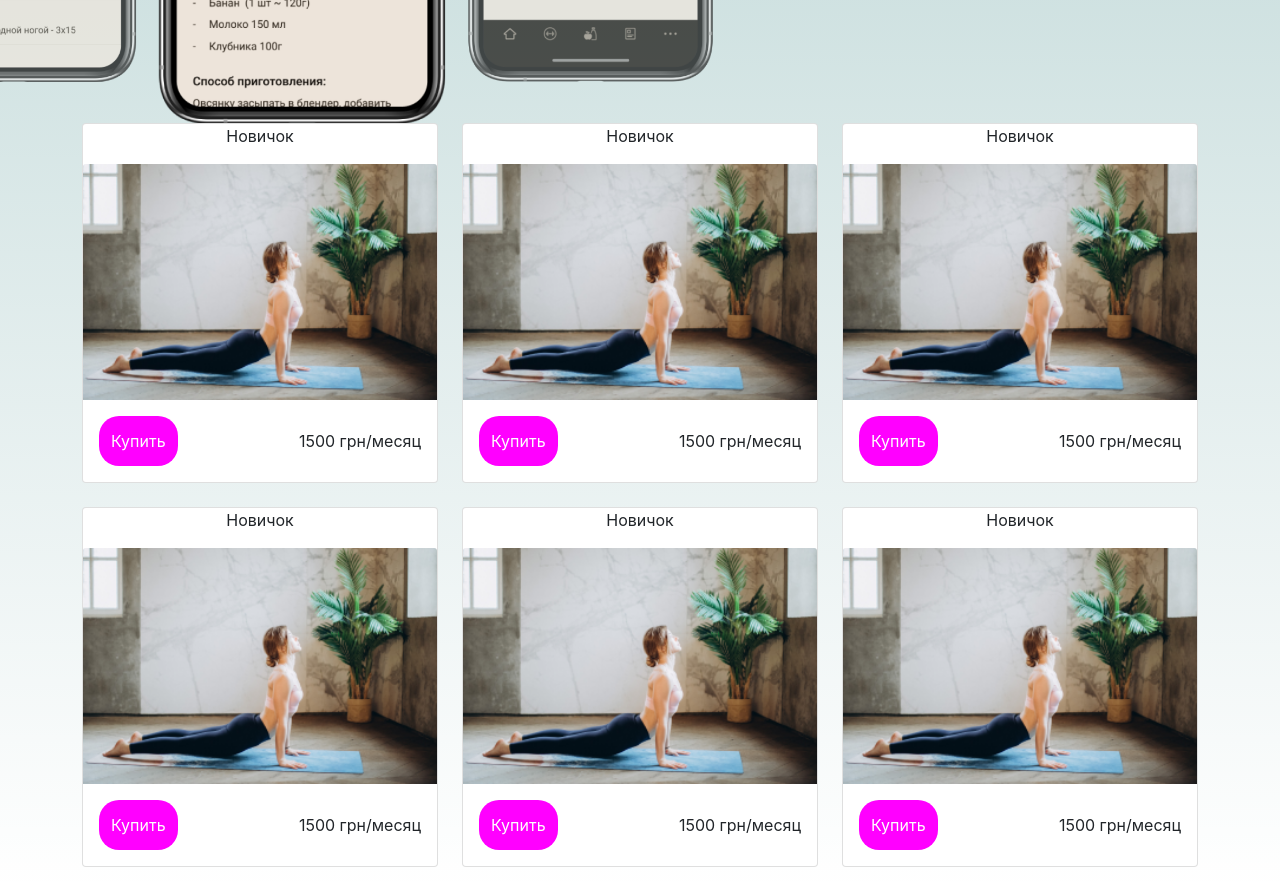
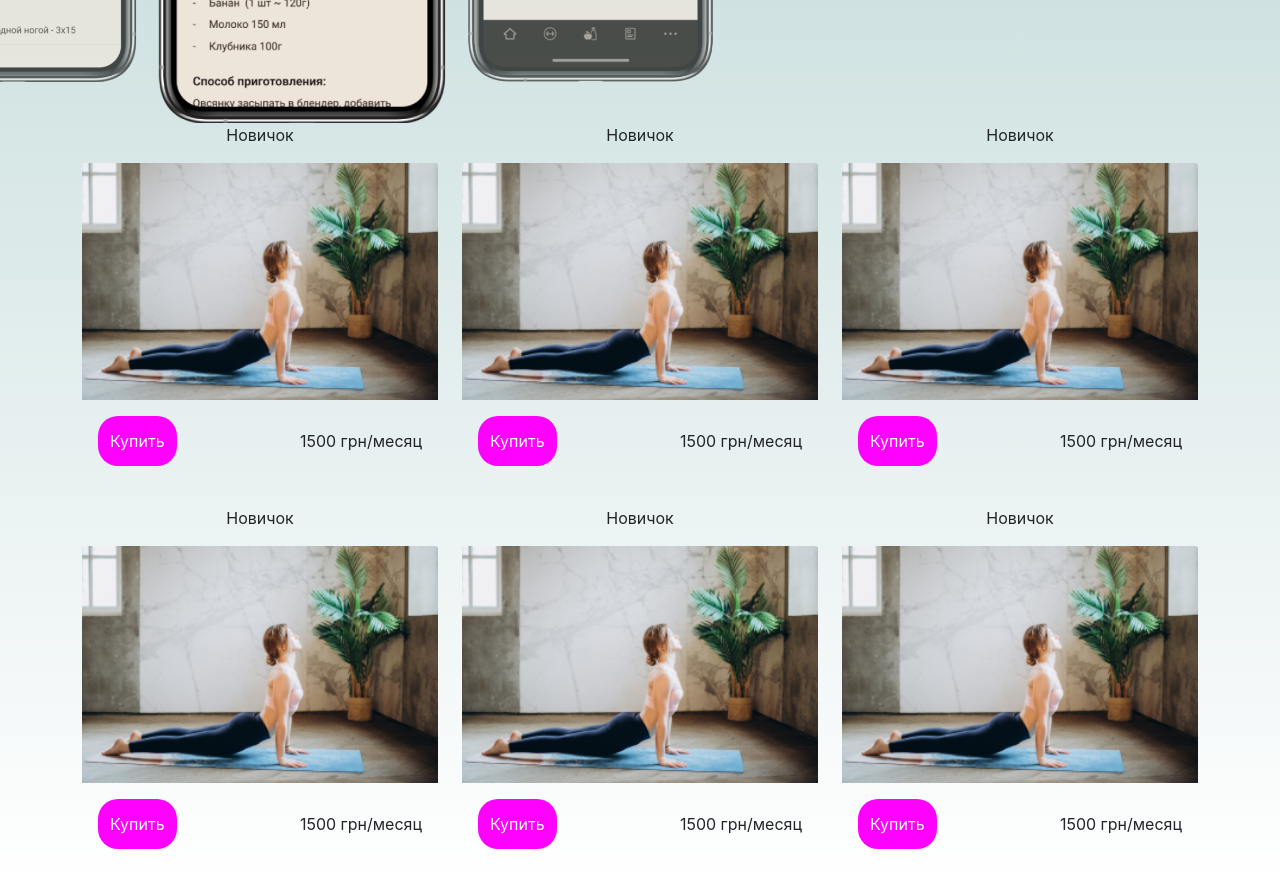
Before and after one commit to lammaxcool/ultimate-change-react, a React (Create React App) app: page / in a window 1280 px wide. Shown: the part 2620-3511 px from the top of the page. Built offline with nearby package versions, Linux system fonts and the light colour scheme.

Commit message:
fix some bugs

```diff
--- a/src/components/Card.js
+++ b/src/components/Card.js
@@ -5,13 +5,13 @@ import "./Card.scss";
 function Card(props) {
     return (
         <>
-            <div class="card mb-4 box-shadow">
+            <div className="card mb-4">
                 <p>{props.name}</p>
-                <img class="card-img-top"  src={props.src} data-holder-rendered="true"></img>
-                <div class="card-body">
-                    <div class="d-flex justify-content-between align-items-center">
+                <img className="card-img-top"  src={props.src} data-holder-rendered="true"></img>
+                <div className="card-body">
+                    <div className="d-flex justify-content-between align-items-center">
                         <Button name="Купить"/>
-                        <p class="card-text">{props.price} грн/месяц</p>
+                        <p className="card-text">{props.price} грн/месяц</p>
                     </div>
                 </div>
             </div>
--- a/src/components/Card.scss
+++ b/src/components/Card.scss
@@ -1,4 +1,6 @@
 .card {
     width: 100%;
     display: block;
+    background-color: rgba(255, 255, 128, .0)!important;
+    border: none !important;
 }
--- a/src/pages/Main.js
+++ b/src/pages/Main.js
@@ -84,25 +84,25 @@ function Main() {
                     </div>
                 </div>
 
-                <div className="container">
+                <div className="main__courses container">
                     <div className="row">
                         <div className="col-md-4">
-                        <Card className="card mb-4 box-shadow" name="Новичок" src={CardImg} price="1500" />
+                            <Card className="card mb-4" name="Новичок" src={CardImg} price="1500" />
                         </div>
                         <div className="col-md-4">
-                        <Card className="card mb-4 box-shadow" name="Новичок" src={CardImg} price="1500" />
+                            <Card className="card mb-4" name="Новичок" src={CardImg} price="1500" />
                         </div>
                         <div className="col-md-4">
-                        <Card className="card mb-4 box-shadow" name="Новичок" src={CardImg} price="1500" />
+                            <Card className="card mb-4" name="Новичок" src={CardImg} price="1500" />
                         </div>
                         <div className="col-md-4">
-                        <Card className="card mb-4 box-shadow" name="Новичок" src={CardImg} price="1500" />
+                            <Card className="card mb-4" name="Новичок" src={CardImg} price="1500" />
                         </div>
                         <div className="col-md-4">
-                        <Card className="card mb-4 box-shadow" name="Новичок" src={CardImg} price="1500" />
+                            <Card className="card mb-4" name="Новичок" src={CardImg} price="1500" />
                         </div>
                         <div className="col-md-4">
-                        <Card className="card mb-4 box-shadow" name="Новичок" src={CardImg} price="1500" />
+                            <Card className="card mb-4" name="Новичок" src={CardImg} price="1500" />
                         </div>
                     </div>
                 </div>
```
Lines whose indentation alone changed are shown as unchanged.
